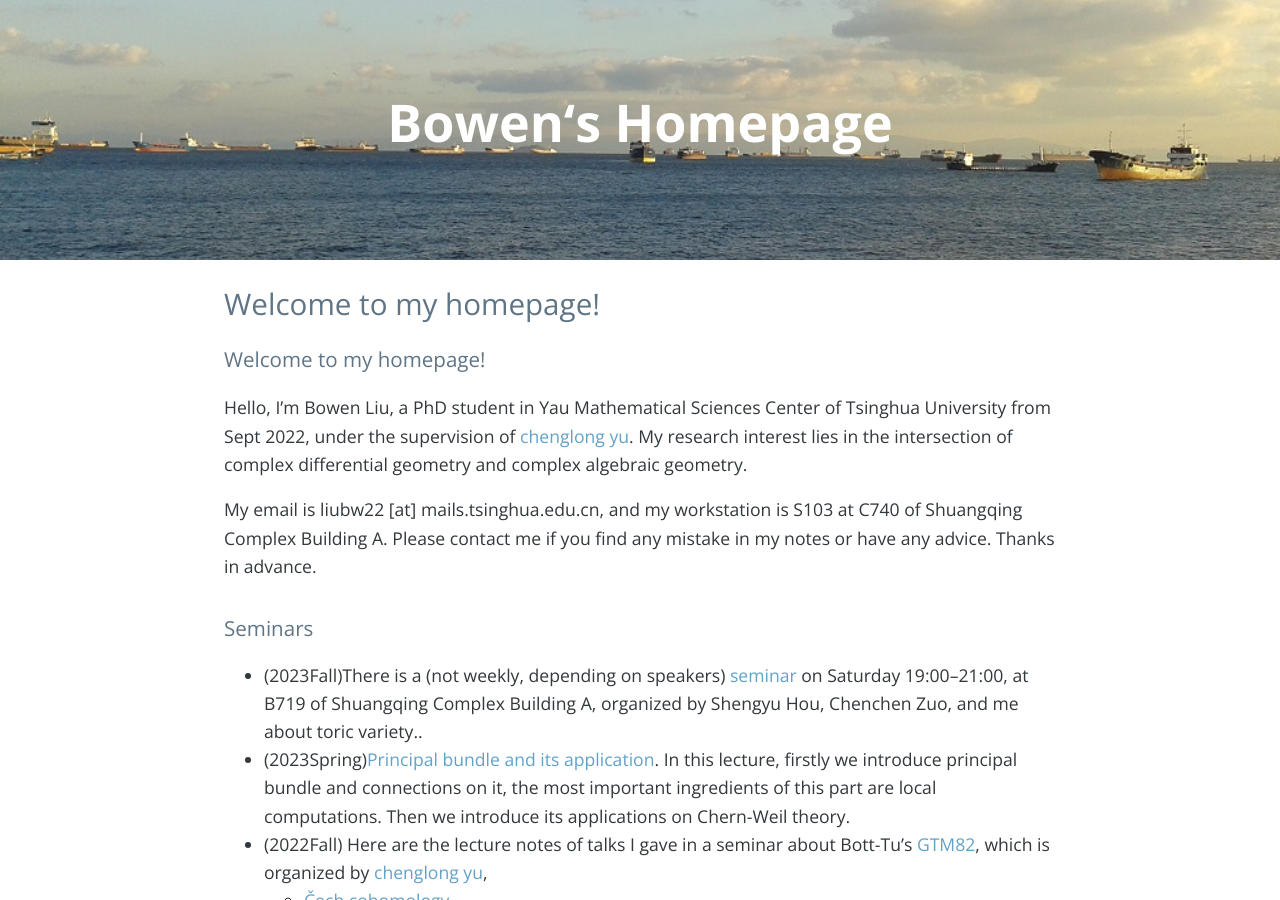
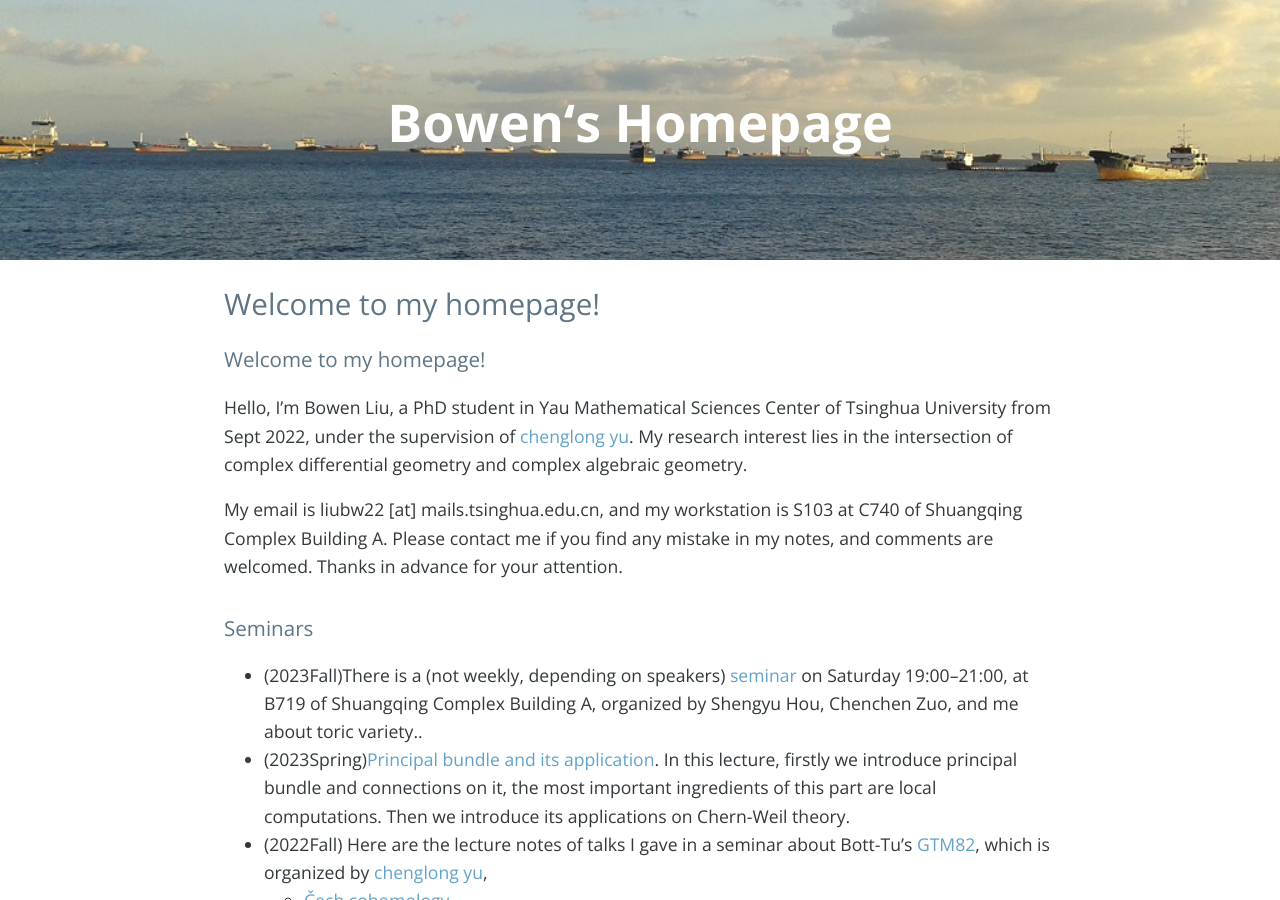
Before and after one commit to bowenl-math/bowenl-math.github.io, a Jekyll site: the page built from index.md, in a window 1280 px wide and 900 px high. Built offline with Jekyll 4.4.1, drawn with Linux system fonts in a browser that asks for light colours; nearby versions of some CDN libraries; our own code applies the rules of GitHub Pages for plain Markdown files; the list of posts is cut into pages by our own code; comment, search, counter and statistics services are not loaded.

Commit message:
Update index.md

```diff
--- a/index.md
+++ b/index.md
@@ -1,8 +1,7 @@
 ### Welcome to my homepage!
 Hello, I'm Bowen Liu, a PhD student in Yau Mathematical Sciences Center of Tsinghua University from Sept 2022, under the supervision of [chenglong yu](https://chenglongyu.github.io/). My research interest lies in the intersection of complex differential geometry and complex algebraic geometry.
 
-My email is liubw22 [at] mails.tsinghua.edu.cn, and my workstation is S103 at C740 of Shuangqing Complex Building A. Please contact me if you find any mistake in my notes or have any advice. Thanks in advance.
-
+My email is liubw22 [at] mails.tsinghua.edu.cn, and my workstation is S103 at C740 of Shuangqing Complex Building A. Please contact me if you find any mistake in my notes, and comments are welcomed. Thanks in advance for your attention.
 
 ### Seminars
 * (2023Fall)There is a (not weekly, depending on speakers) [seminar](notes/2023Fall/toric/syllabus.pdf) on Saturday 19:00--21:00, at B719 of Shuangqing Complex Building A, organized by Shengyu Hou, Chenchen Zuo, and me about toric variety..
```
